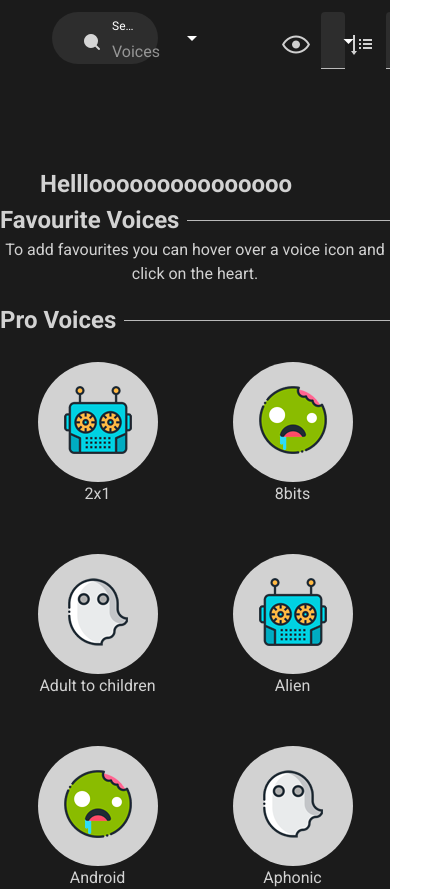
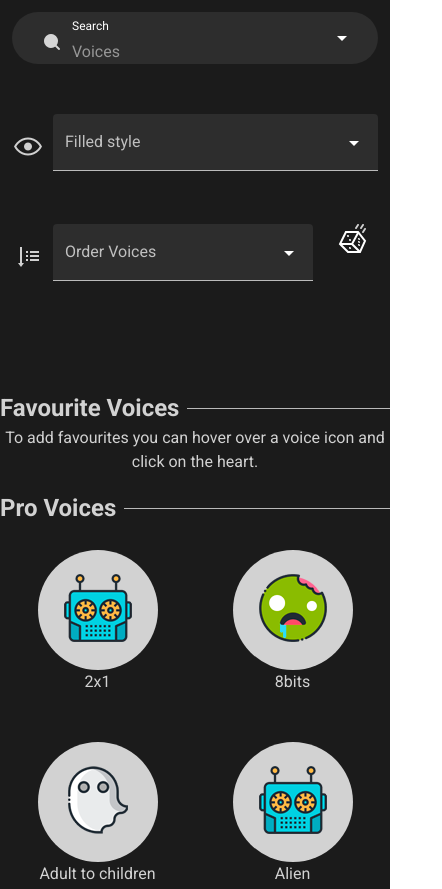
Before and after one commit to ConorC90/VueVoiceSelector, a Vue app: page / in a window 390 px wide. Shown: the top 889 px of the page, 442 px wide, since content can reach past the window. Built offline with nearby package versions, Linux system fonts and the light colour scheme.

Commit message:
responsive design improvements

```diff
--- a/src/components/HelloWorld.vue
+++ b/src/components/HelloWorld.vue
@@ -81,6 +81,9 @@ export default {
       );
       return array;
     },
+    isMobile() {
+      return window.innerWidth < 600;
+    },
   },
   methods: {
     favouriteClick(item) {
--- a/src/components/NavBar.vue
+++ b/src/components/NavBar.vue
@@ -1,8 +1,9 @@
 <template>
-  <v-container class="mx-10" fluid>
+  <v-container fluid>
     <v-row class="mb-14" absolute dark>
-      <v-col cols="4" lg="2" md="3" sm="12" xs="12">
+      <v-col cols="12" lg="4" md="4" sm="6">
         <v-autocomplete
+          @change="$emit('filterInput', $event, 'name')"
           :items="voiceNames"
           v-model="searchTerm"
           label="Search"
@@ -13,7 +14,6 @@
           any
           rounded
           dense
-          @change="$emit('filterInput', $event, 'name')"
         >
           <template v-slot:prepend-inner>
             <img src="../assets/search.png" />
@@ -21,7 +21,7 @@
         </v-autocomplete>
       </v-col>
       <v-spacer></v-spacer>
-      <v-col cols="2">
+      <v-col cols="12" lg="2" md="3" sm="6">
         <v-select
           @change="$emit('filterInput', $event, 'tags')"
           :items="filterOptions"
@@ -34,28 +34,32 @@
           </template>
         </v-select>
       </v-col>
-      <v-col cols="2">
+      <v-col cols="10" lg="2" md="3" sm="6">
         <v-select
+          @change="$emit('orderItems', $event)"
           :items="sortOptions"
           filled
           dark
           label="Order Voices"
-          @change="$emit('orderItems', $event)"
         >
           <template v-slot:prepend>
             <img src="../assets/order.png" />
           </template>
         </v-select>
       </v-col>
-      <v-col cols="1">
-        <img
-          @click="$emit('selectRandom')"
-          src="../assets/button-random.svg"
-          alt="You fucked up boo"
-      /></v-col>
-    </v-row>
-    <v-row v-if="$vuetify.breakpoint.xsOnly">
-      <h2>Helllooooooooooooooo</h2>
+      <v-col cols="2" lg="1" md="1" sm="2" xs="12">
+        <v-tooltip bottom>
+          <template v-slot:activator="{ on, attrs }">
+            <span v-bind="attrs" v-on="on"
+              ><img
+                @click="$emit('selectRandom')"
+                src="../assets/button-random.svg"
+                alt="You fucked up boo"
+            /></span>
+          </template>
+          <span>Select a random voice</span>
+        </v-tooltip>
+      </v-col>
     </v-row>
   </v-container>
 </template>
```
